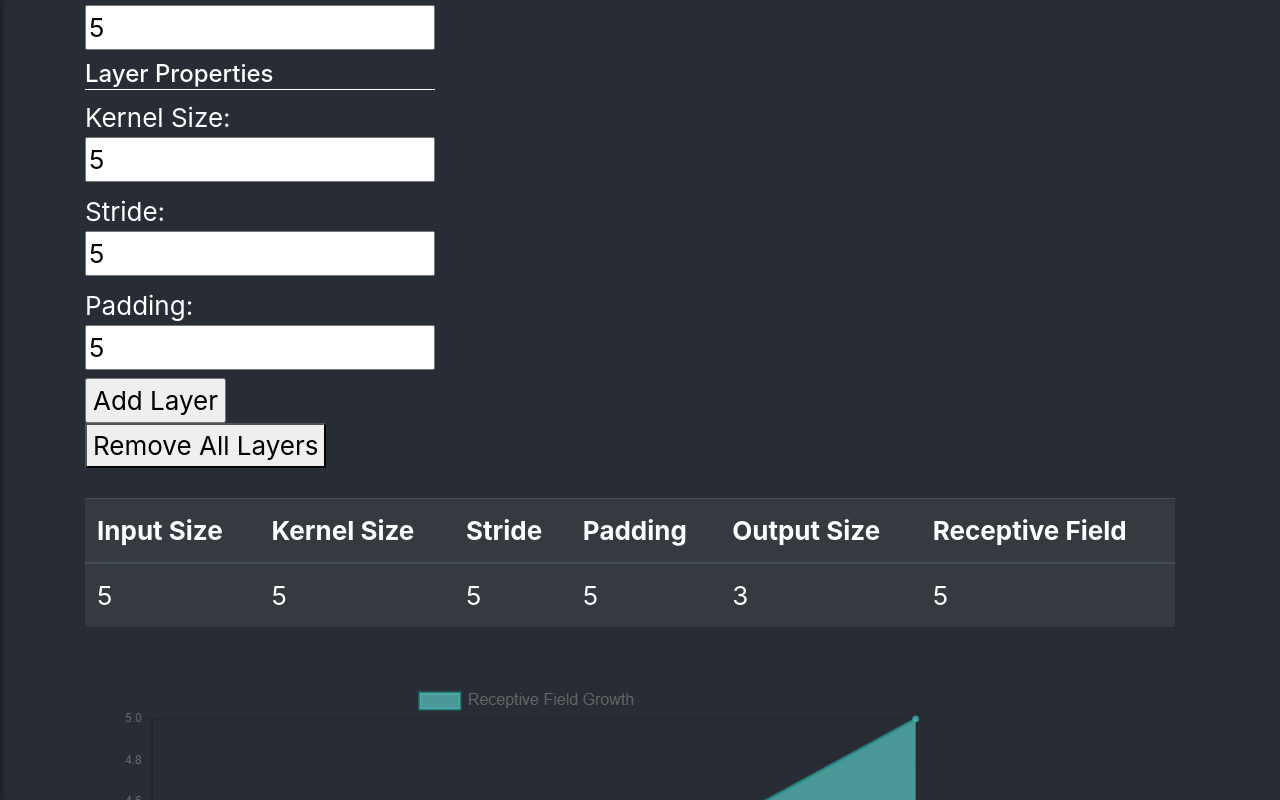
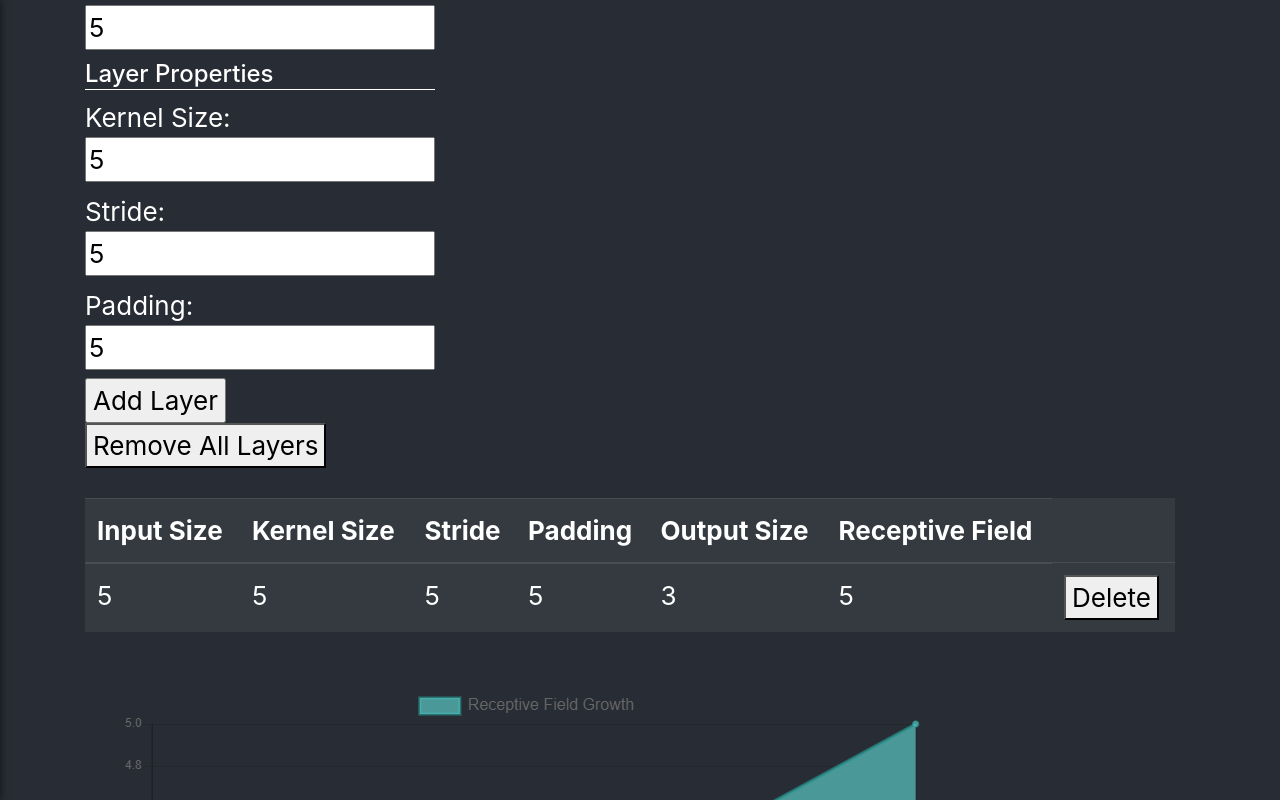
Before and after one commit to s2ataei/react-app, a React (Create React App) app: page /Projects in a window 1280 px wide. Both pictures are taken after typing "5", "5", "5", "5" into the empty fields and a click on the input "Add Layer". Shown: the part 533-1333 px from the top of the page. Built offline with nearby package versions, Linux system fonts and the light colour scheme.

Commit message:
added remove single item button to receptive field calculator

```diff
--- a/src/components/ReceptiveFieldTool/Tool.js
+++ b/src/components/ReceptiveFieldTool/Tool.js
@@ -67,12 +67,12 @@ class NameForm extends React.Component {
         })
     }
 
-    removeEntry(event) {
-        this.setState({items: this.state.items.filter(function(item) {
-            return item !== event.target.value
-        })});
+    removeEntry(event, index) {
+        event.preventDefault();
+        const items = [...this.state.items]
+        items.splice(index, 1) // remove item at index
+        this.setState({ items });
     }
-
 
     render() {
         return (
@@ -99,19 +99,6 @@ class NameForm extends React.Component {
                     <input className="submit" type="submit" value="Add Layer" />
                 </form>
                 <button onClick={this.removeEntries}>Remove All Layers</button>
-
-                <Table items={this.state.items} />
-            </div>
-        );
-    };
-}
-
-export default NameForm
-
-class Table extends React.Component {
-    render() {
-        const items = this.props.items;
-        return (
                 <div id="Table">
                     <table class= "table table-dark">
                         <thead>
@@ -125,7 +112,7 @@ class Table extends React.Component {
                             </tr>
                         </thead>
                         <tbody>
-                        {items.map(item =>  {
+                            {this.state.items.map((item, index) =>  {
                                 return (
                                     <tr>
                                     <td>{item.inputSize}</td>
@@ -134,12 +121,16 @@ class Table extends React.Component {
                                     <td>{item.padding}</td>
                                     <td>{item.outputSize}</td>
                                     <td>{item.receptiveField}</td>
+                                    <td><button onClick={(event) => this.removeEntry(event, index)}>Delete</button></td>
                                     </tr>
                                 );
                             })}
                         </tbody>
                     </table>
                 </div>
+            </div>
         );
+    };
 }
-}
+
+export default NameForm
```
Lines whose indentation alone changed are shown as unchanged.
